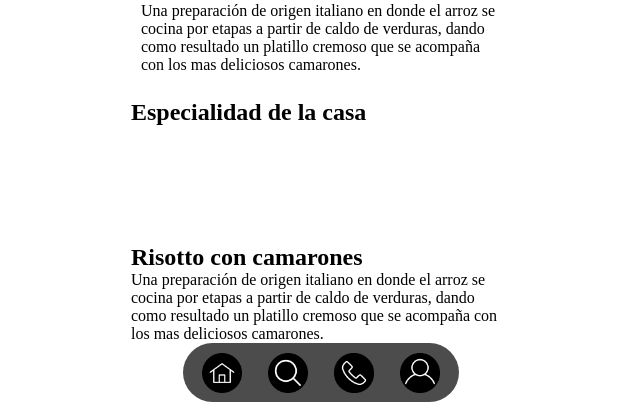
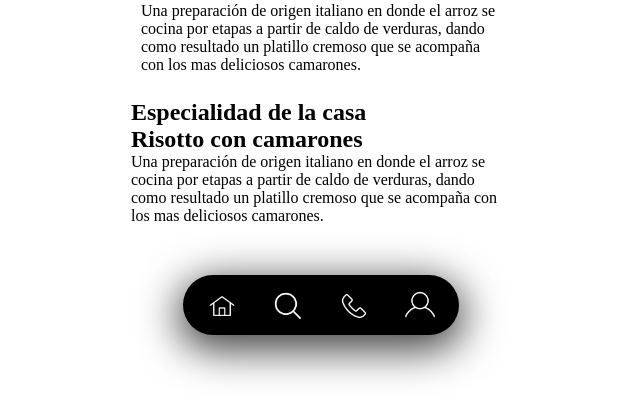
Before and after one commit to JMBenitezDev/22525-13, a plain HTML site: page index.html in a window 1280 px wide. Shown: the part 800-1202 px from the top of the page, without its empty margins (319-959 px from the left). After the commit the page ends 1135 px from the top, so only its background shows below. Drawn offline with nearby package versions, Linux system fonts and the light colour scheme.

Commit message:
se agregó sombra footer

```diff
--- a/css/style.css
+++ b/css/style.css
@@ -25,10 +25,9 @@ body {
   flex-wrap: wrap;
   justify-content: center;
 }
-.fondo{
 
-}
 footer{
+  padding-top: 50px;
   width: 100%;
 }
 
@@ -114,9 +113,9 @@ footer nav ul li a {
   display: flex;
   justify-content: space-between;
   align-items: center;
-  background: rgba(0, 0, 0, 0.7);
+  background: rgb(0, 0, 0);
   border-radius: 50px;
-  box-shadow: -40% -70px 63px -60px #494848;
+  box-shadow: 0px 10px 40px 5px rgba(0,0,0,0.74);
 }
 
 /*********fin footer**************/
--- a/index.html
+++ b/index.html
@@ -67,6 +67,7 @@
                                 verduras,
                                 dando como resultado un platillo cremoso que se acompaña con los mas deliciosos
                                 camarones.
+
                             </p>
                         </section>
                     </section>
@@ -76,7 +77,7 @@
                     <div class="bannerEsp">
                         <h2 id="textEsp">Especialidad de la casa</h2>
                         <div class="clouds">
-                            <img src="./img/cloud1.png" alt="una nube" style="--i:1;width: 100%;">
+
 
                         </div>
                     </div>
```
